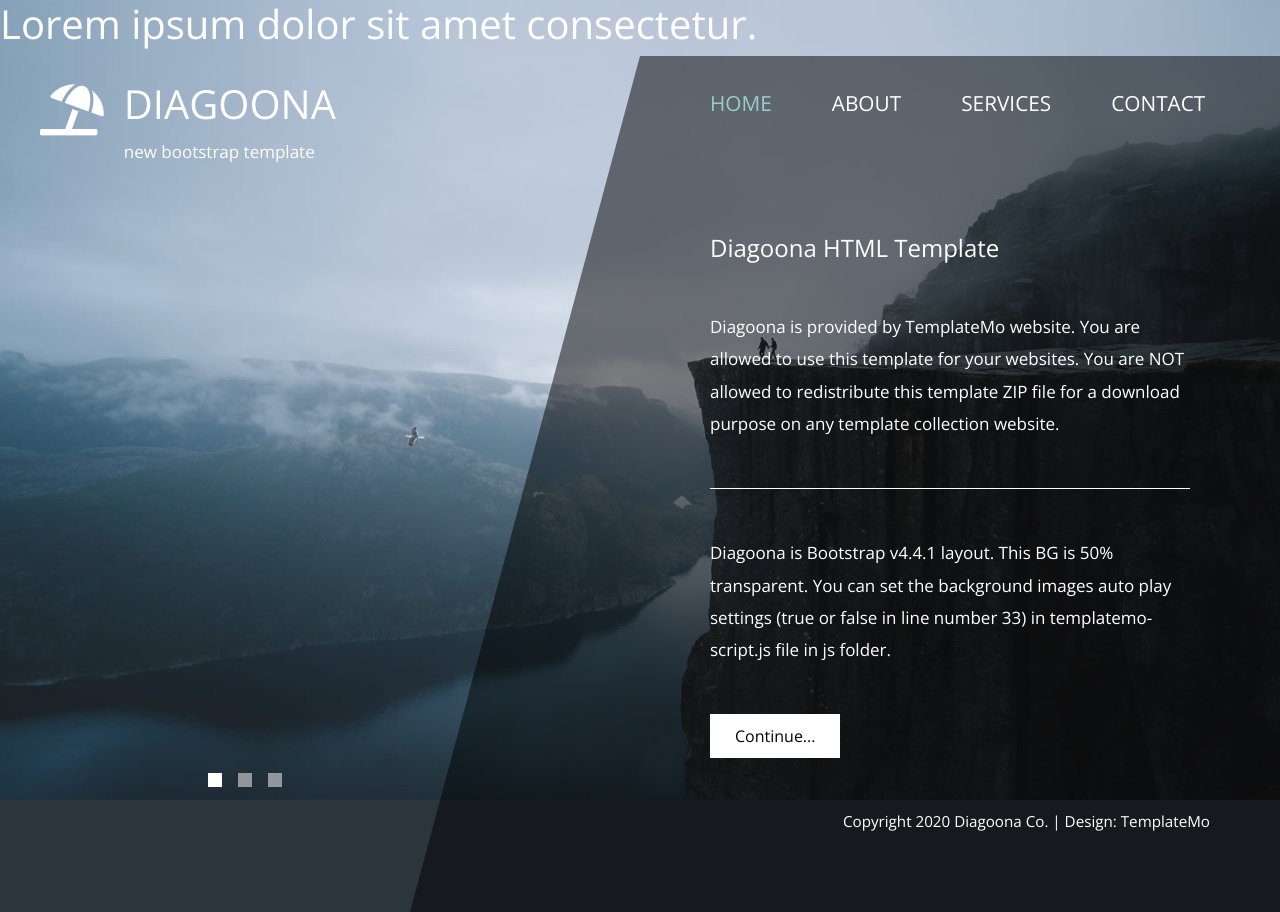
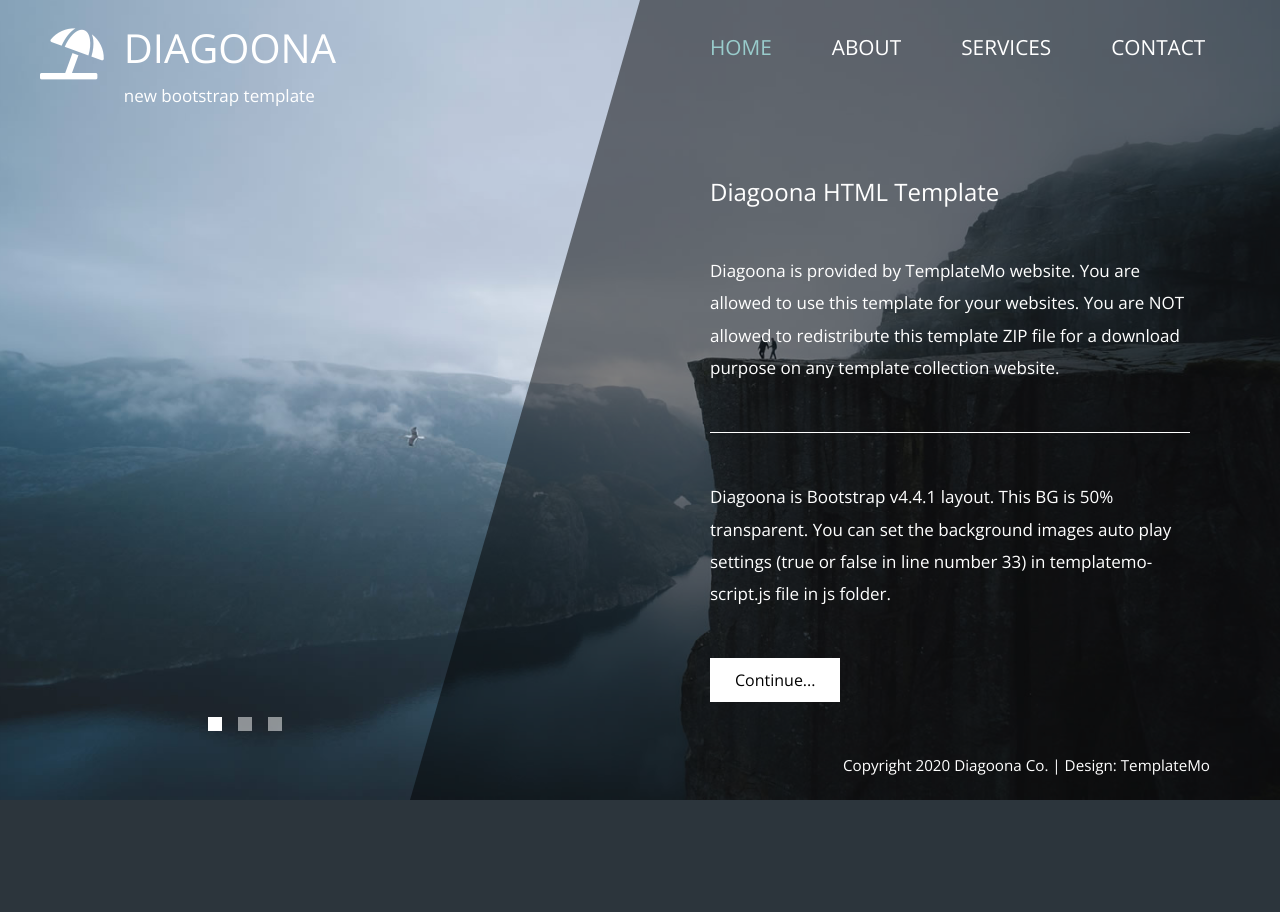
Before and after one commit to abdurrahmanisha1/Website-3, a plain HTML site: page index.html in a window 1280 px wide. After the commit the page ends 800 px from the top, so only its background shows below. Drawn offline with nearby package versions, Linux system fonts and the light colour scheme.

Commit message:
2nd part

```diff
--- a/index.html
+++ b/index.html
@@ -20,7 +20,7 @@ https://templatemo.com/tm-550-diagoona
 </head>
 
 <body>
-    <h1>Lorem ipsum dolor sit amet consectetur.</h1>
+
     <div class="tm-container">
         <div>
             <div class="tm-row pt-4">
```
